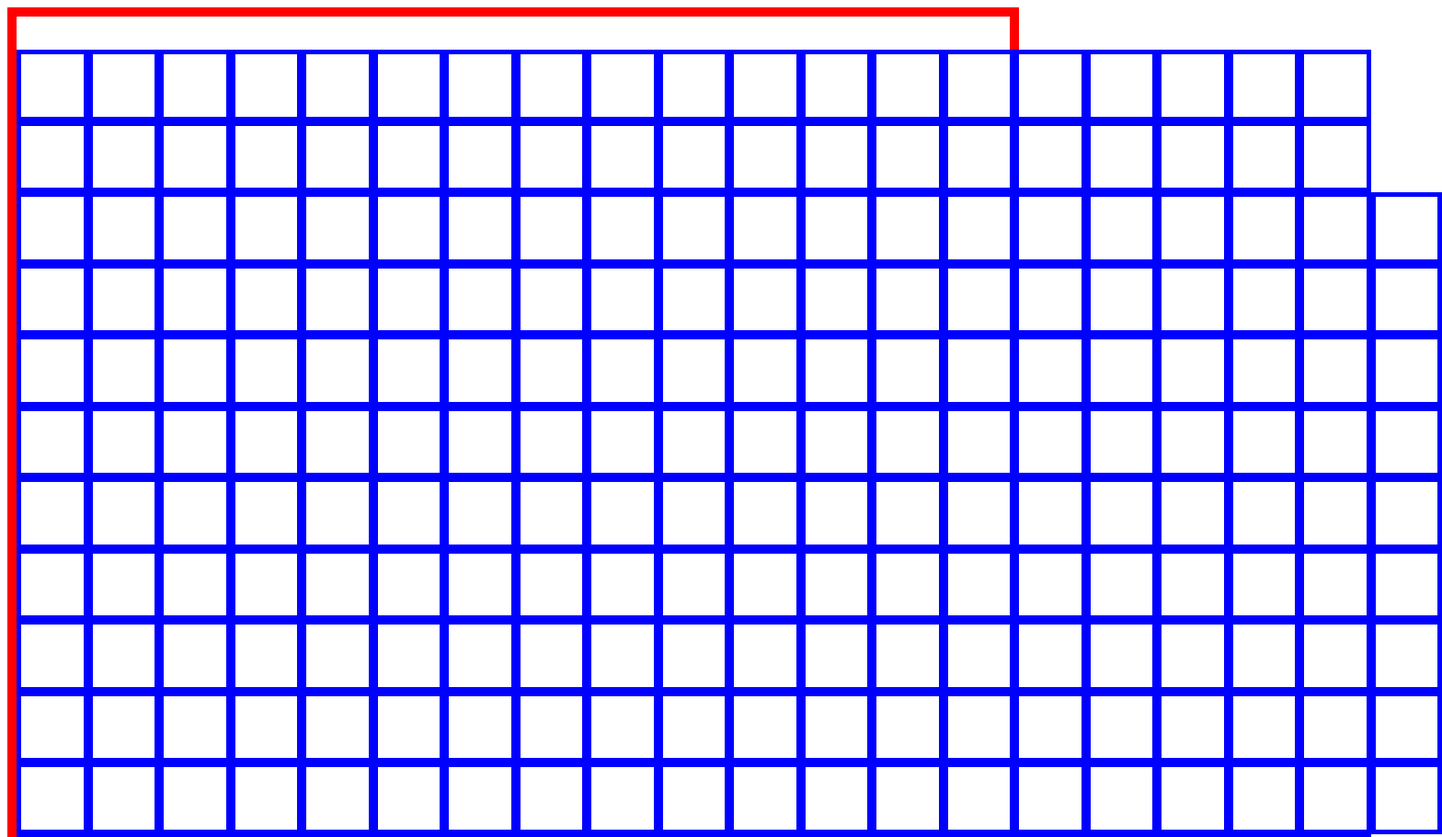
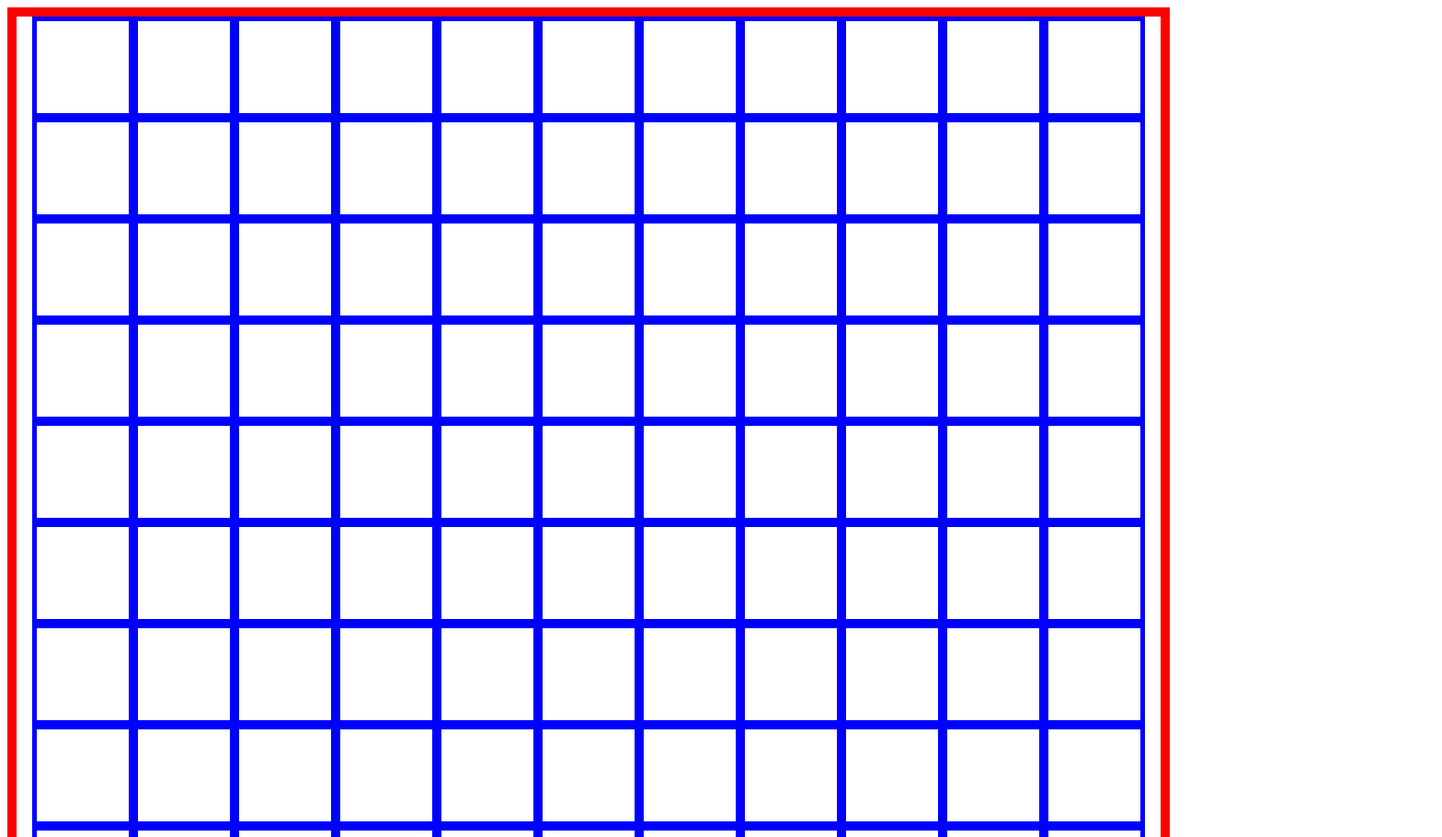
Before and after one commit to SVM845/etch-a-sketch, a plain HTML site: page index.html in a window 1280 px wide. Shown: the top 910 px of the page at 92% size, 1568 px wide, since content can reach past the window. Drawn offline with Linux system fonts and the light colour scheme.

Commit message:
grid with auto height and width

```diff
--- a/index.html
+++ b/index.html
@@ -1,13 +1,18 @@
 <!DOCTYPE html>
 <html lang="en">
+
 <head>
     <meta charset="UTF-8">
     <meta name="viewport" content="width=device-width, initial-scale=1.0">
     <title>Etch A Sketch</title>
     <link rel="stylesheet" href="style.css">
 </head>
+
 <body>
-    <div id="gridContainer"></div>
-    <script src="script.js"></script>
+    <div id="main">
+        <div id="gridContainer"></div>
+        <script src="script.js"></script>
+    </div>
 </body>
+
 </html>
--- a/style.css
+++ b/style.css
@@ -1,15 +1,20 @@
+#main {
+    display: flex;
+    justify-content: center;
+    align-items: center;
+}
 #gridContainer {
-    width: 1080px;
-    height: 1080px;
+    width: auto;
+    height: auto;
     border: 10px solid red;
     display: flex;
-    flex-direction: column;
+    /* flex-direction: column; */
     flex-wrap: wrap;
     justify-content: center;
     align-items: center;
 }
 .squares {
-    width: 67.5px;
-    height: 67.5px;
+    width: 100px;
+    height: 100px;
     border: 5px solid blue;
 }
```
